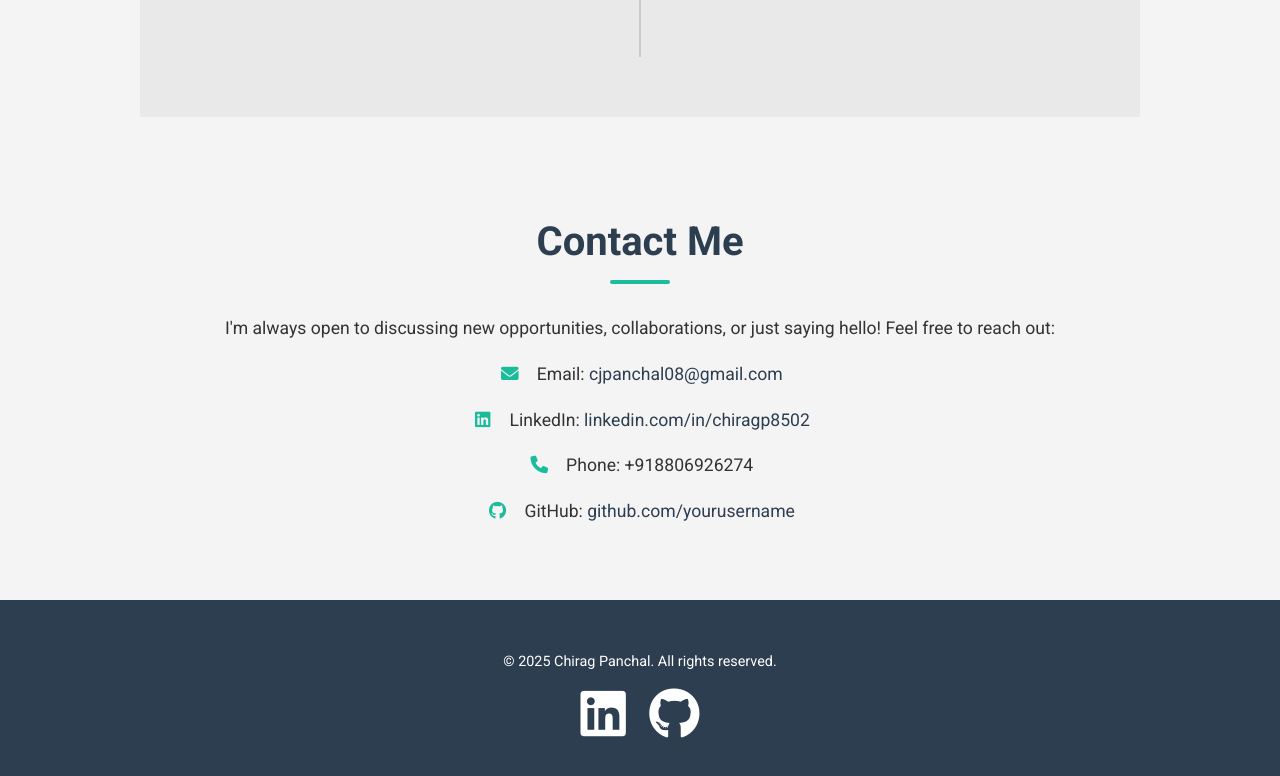
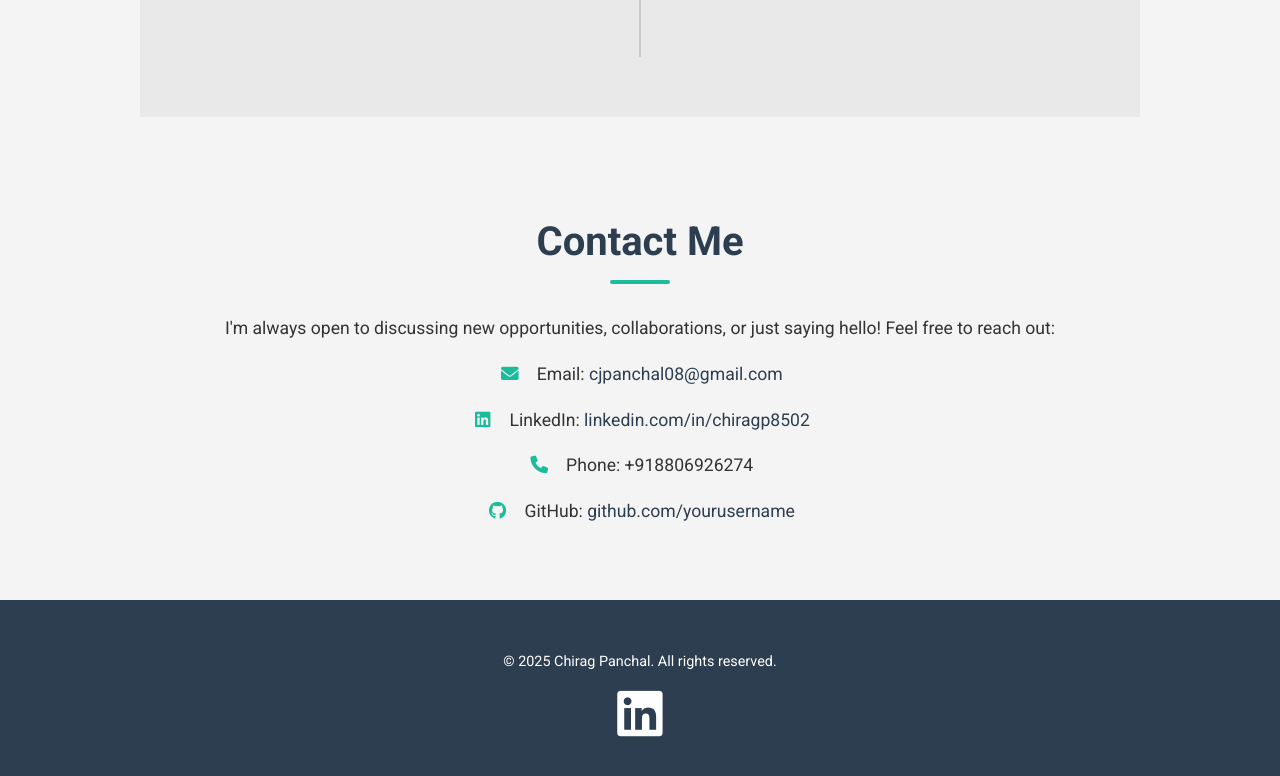
Before and after one commit to Chirag8502/chirag_panchal-profile, a plain HTML site: page index.html in a window 1280 px wide. Shown: the part 4587-5363 px from the top of the page. Drawn offline with Linux system fonts and the light colour scheme.

Commit message:
Update index.html

```diff
--- a/index.html
+++ b/index.html
@@ -175,7 +175,6 @@
             <p>&copy; <span id="current-year"></span> Chirag Panchal. All rights reserved.</p>
             <div class="social-links">
                 <a href="www.linkedin.com/in/chiragp8502" target="_blank"><i class="fab fa-linkedin fa-2x"></i></a>
-                <a href="https://github.com/Chirag8502" target="_blank"><i class="fab fa-github fa-2x"></i></a>
             </div>
         </div>
     </footer>
```
